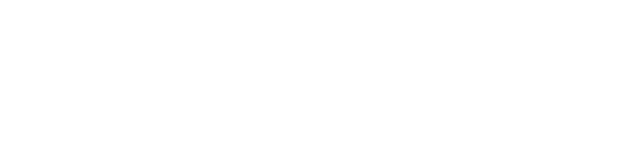
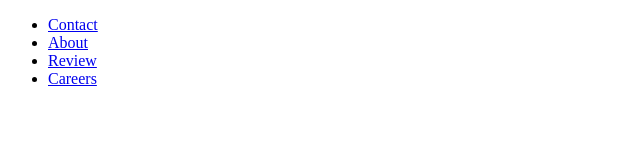
Before and after one commit to Bleon5/test-merging, a plain HTML site: page index.html in a window 1280 px wide. Shown: the whole page, without its empty margins (0-640 px from the left). Drawn offline with Linux system fonts and the light colour scheme.

Commit message:
Added Header section

```diff
--- a/index.html
+++ b/index.html
@@ -5,5 +5,16 @@
     <meta name="viewport" content="width=device-width, initial-scale=1.0" />
     <title>Mergin Test</title>
   </head>
-  <body></body>
+  <body>
+    <header>
+      <nav>
+        <ul>
+          <li><a href="#">Contact</a></li>
+          <li><a href="#">About</a></li>
+          <li><a href="#">Review</a></li>
+          <li><a href="#">Careers</a></li>
+        </ul>
+      </nav>
+    </header>
+  </body>
 </html>
```
